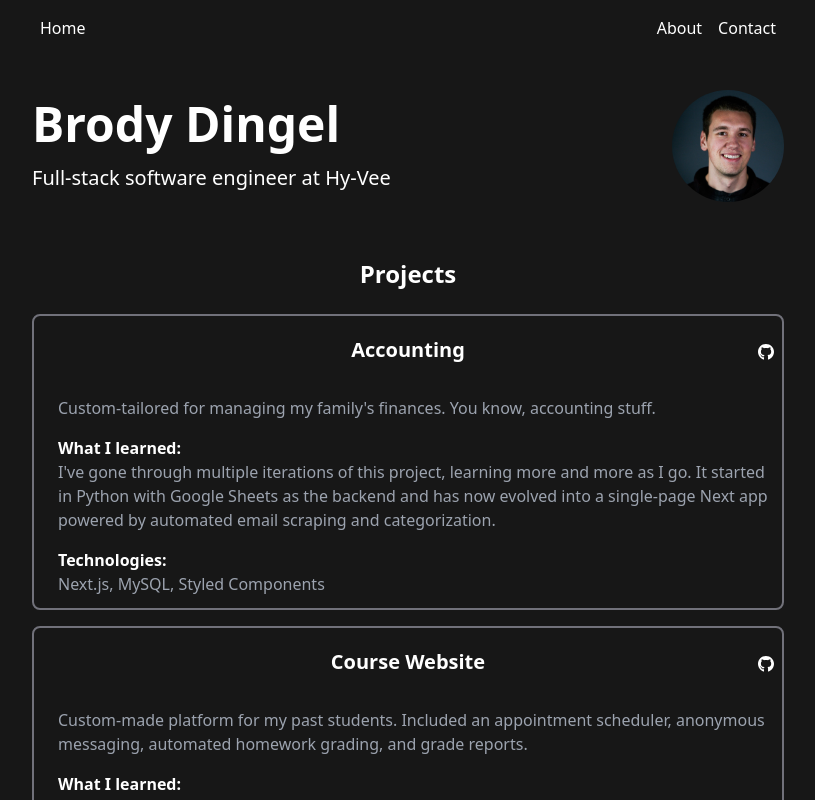
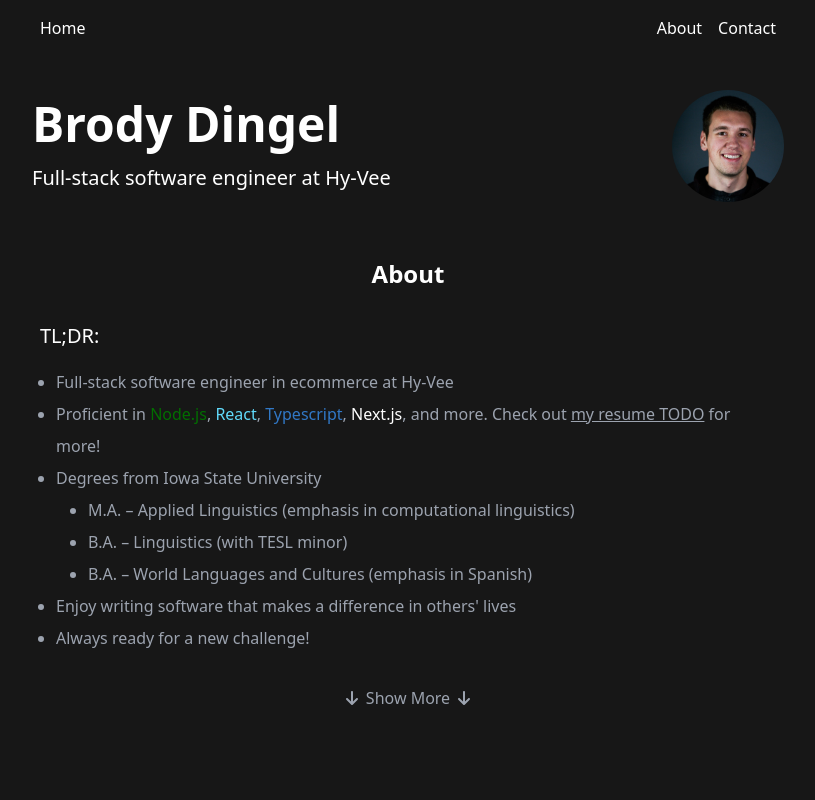
Before and after one commit to brodyd795/personal-site, a Next.js app: page / in a window 1280 px wide. Shown: the top 800 px of the page, without its empty margins (232-1047 px from the left). Built offline with nearby package versions, Linux system fonts and the light colour scheme; no server answers; the database is empty.

Commit message:
Move about page to index

```diff
--- /dev/null
+++ b/components/about.tsx
@@ -0,0 +1,82 @@
+import React, {useState} from 'react';
+
+import {ShowMoreLessButton} from './buttons';
+import {Heading} from './heading';
+
+const H3 = ({children}: {children: JSX.Element | string}) => (
+	<h3 className={'text-white mt-4 children-lg'}>{children}</h3>
+);
+const P = ({children}: {children: JSX.Element | string}) => (
+	<p className={'mt-3'}>{children}</p>
+);
+
+export const About = (): JSX.Element => {
+	const [showMore, setShowMore] = useState(false);
+
+	return (
+		<div className='w-full py-10 flex flex-col' id='projects'>
+			<Heading text={'About'} />
+			<div className={'mx-4'}>
+				<p className={'mt-4 text-xl'}>TL;DR:</p>
+				<ul className={'list-disc ml-4 mt-4 leading-loose text-gray-400'}>
+					<li>Full-stack software engineer in ecommerce at Hy-Vee</li>
+					<li>
+						Proficient in <span style={{color: '#026e00'}}>Node.js</span>,{' '}
+						<span style={{color: '#61dafb'}}>React</span>,{' '}
+						<span style={{color: '#3178c6'}}>Typescript</span>,{' '}
+						<span style={{color: '#fff'}}>Next.js</span>, and more. Check out{' '}
+						<a href={'/resume.pdf'} className={'hover:text-white underline'}>
+							my resume TODO
+						</a>{' '}
+						for more!
+					</li>
+					<li>
+						Degrees from Iowa State University
+						<ul className={'list-disc ml-8'}>
+							<li>
+								M.A. – Applied Linguistics (emphasis in computational
+								linguistics)
+							</li>
+							<li>B.A. – Linguistics (with TESL minor)</li>
+							<li>B.A. – World Languages and Cultures (emphasis in Spanish)</li>
+						</ul>
+					</li>
+					<li>{`Enjoy writing software that makes a difference in others' lives`}</li>
+					<li>Always ready for a new challenge!</li>
+				</ul>
+				{showMore && (
+					<div className={'mt-4 text-gray-400 leading-relaxed'}>
+						<H3>{`You want to know more? Alright!`}</H3>
+						<H3>{`My journey into software engineering`}</H3>
+						<P>{`I grew up in small-town Iowa and headed to Iowa State University (Go, Cyclones!) after high school.
+                            Didn't quite know what I wanted to do with my life at that point, but I quickly discovered a passion
+                            for Spanish and Linguistics. I was fascinated at how structured human language is, and that drew me into a dual Spanish and Linguistics major`}</P>
+						<P>{`By the end of my first year, I was introduced to programming. And so my career began!`}</P>
+						<P>{`I spent the next three years dabbling in programming while I focused on my studies in Spanish and Linguistics. Mostly Perl and Python, of which I remember almost nothing 😅
+                            But my interest continued to grow little by little.`}</P>
+						<P>{`After graduating with my bachelors degrees, I continued my studies at ISU in a Master's program in Applied Linguistics. I was deeply interested in coding by this point, so I declared an emphasis in computational/corpus linguistics.`}</P>
+						<P>{`In December 2018, I decided to make a career switch to software engineeering! Fortunately, my major professor had a background in software and agreed to help me in my journey.`}</P>
+						<P>{`My breakthrough opportunity came a few months later when I was asked to teach an introductory course titled "Computers and Language" in the Linguistics program. I knew I wanted to teach my upcoming students how to use regular expressions,
+                            so I decided to build a website for that purpose. It took me the full summer of 2019, but I did it!`}</P>
+						<P>{`My first website was pretty awful in retrospect, but it fulfilled its purpose. It had ~150 total users over the course of the year, and I was able to make improvements to it to fit my students' needs.`}</P>
+						<P>{`As I neared graduation, I got an interview with Hy-Vee and showed off my course website. It went pretty well! And after learning that Hy-Vee uses React, I spent the following Christmas break React-ifying my site to learn the skills for the job.`}</P>
+						<P>{`Diving into the world of software engineering as a hobbyist was definitely a big change, but I haven't looked back. Fun stuff!`}</P>
+						<H3>{`My Skills`}</H3>
+						<P>{`Advanced: React, Next.js, Typescript`}</P>
+						<P>{`Working proficiency: GCP, Postgres, Styled Components`}</P>
+						<P>{`Learning: Golang`}</P>
+						<H3>{`Outside of work`}</H3>
+						<P>{`When I'm not working, I'm usually hanging out with my amazing wife and daughter. ♥️ My wife is wonderful and has supported me throughout this whole journey, and my daughter has brought a whole new level of joy into our lives that we
+                            never would've thought possible. We like playing games, walks on Iowa trails, and reading lots.`}</P>
+						<P>{`If I'm not with them, I'm probably playing around with some new technology, trying my hand at woodworking, pretending I know how to golf, or reading.`}</P>
+					</div>
+				)}
+			</div>
+			<ShowMoreLessButton
+				showMore={showMore}
+				setShowMore={setShowMore}
+				type={'About'}
+			/>
+		</div>
+	);
+};
--- a/pages/about.tsx
+++ /dev/null
@@ -1,21 +0,0 @@
-import React from 'react';
-import ReactMarkdown from 'react-markdown';
-
-import {Container} from '../components/container';
-import {aboutData} from '../data/about';
-import {Contact} from '../components/contact';
-
-const About = (): JSX.Element => (
-	<Container headerText='About' subHeaderText={['']}>
-		<main>
-			{/* eslint-disable-next-line react/no-unescaped-entities */}
-			<h2>Hi! I'm Brody 👋🏻</h2>
-			{aboutData.map((paragraph) => (
-				<ReactMarkdown key={paragraph}>{paragraph}</ReactMarkdown>
-			))}
-			<Contact />
-		</main>
-	</Container>
-);
-
-export default About;
--- a/pages/index.tsx
+++ b/pages/index.tsx
@@ -5,6 +5,7 @@ import {Projects} from '../components/projects';
 import {Timeline} from '../components/timeline';
 import {Contact} from '../components/contact';
 import {ReadingList} from '../components/reading-list';
+import {About} from '../components/about';
 
 const headerText = 'Brody Dingel';
 const subHeaderText = ['Full-stack software engineer at Hy-Vee'];
@@ -12,6 +13,7 @@ const subHeaderText = ['Full-stack software engineer at Hy-Vee'];
 const Home = (): JSX.Element => (
 	<Container headerText={headerText} subHeaderText={subHeaderText}>
 		<main>
+			<About />
 			<Projects />
 			<Timeline />
 			<ReadingList />
```
